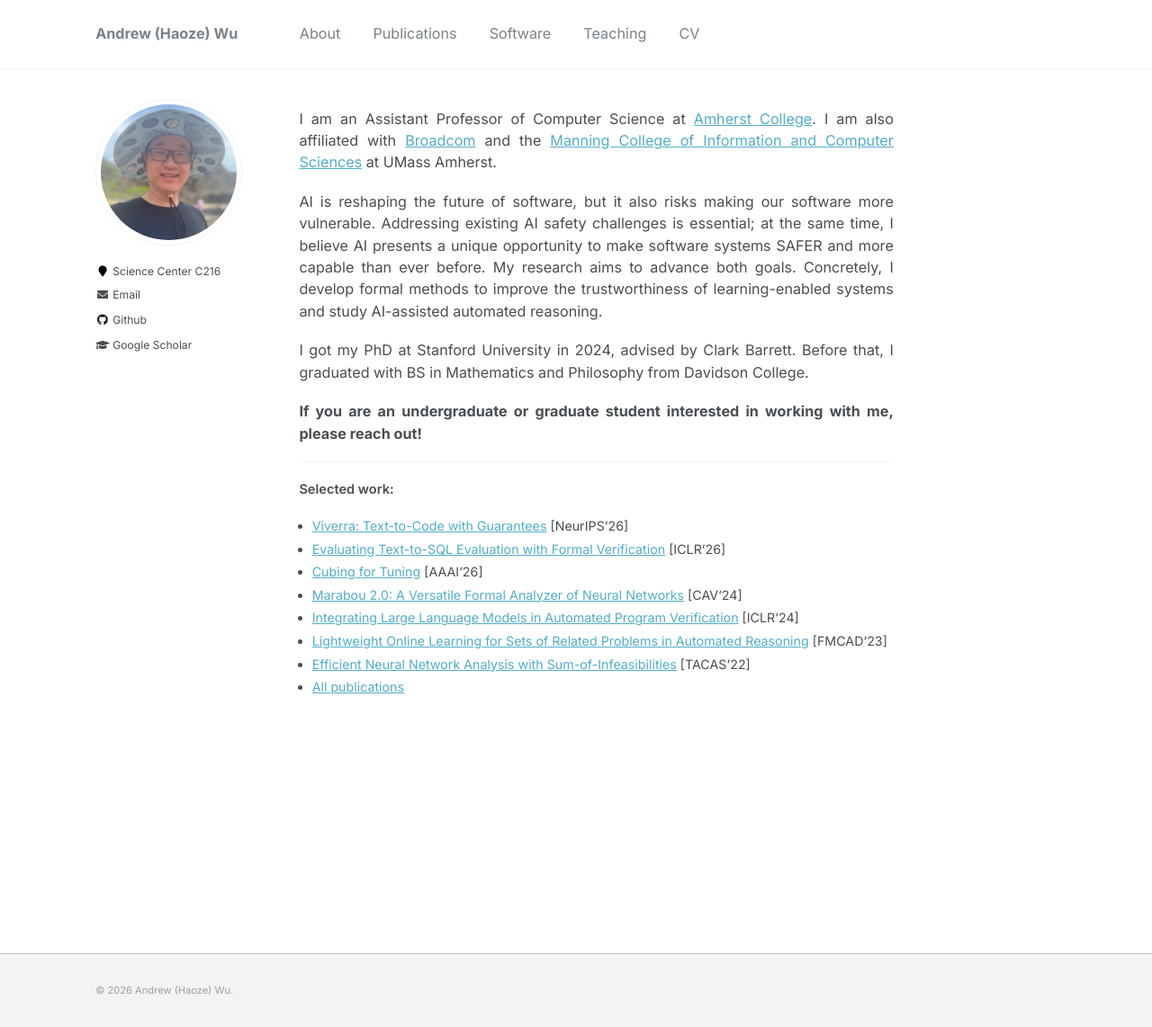
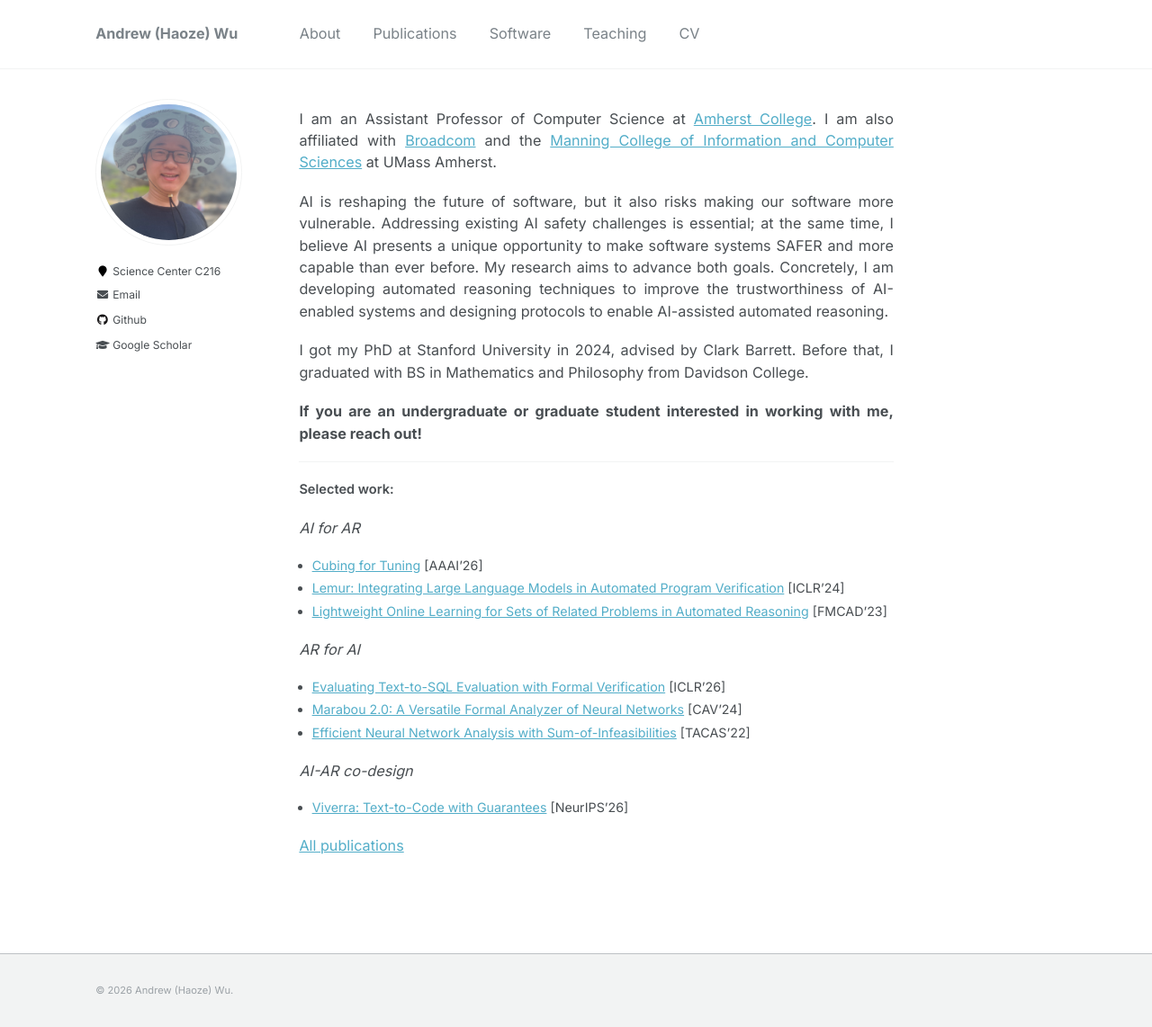
Before and after one commit to wu-haoze/wu-haoze.github.io, a Jekyll site: the page built from _pages/about.md, in a window 1280 px wide and 1142 px high. Shown: the whole window at 90% size. Built offline with Jekyll 4.4.1, drawn with Linux system fonts in a browser that asks for light colours.

Commit message:
Group selected work into AI for AR, AR for AI, and AI-AR co-design
Also update the research summary and apply the compact list style to all
selected-work lists.

Co-Authored-By: Claude Opus 5.5 <noreply@anthropic.com>

```diff
--- a/_pages/about.md
+++ b/_pages/about.md
@@ -11,7 +11,7 @@ classes: [justify-text, about-page]
 
 I am an Assistant Professor of Computer Science at [Amherst College](https://www.amherst.edu/){:target="_blank"}. I am also affiliated with [Broadcom](https://www.vmware.com/){:target="_blank"} and the [Manning College of Information and Computer Sciences](https://www.cics.umass.edu/){:target="_blank"} at UMass Amherst.
 
-AI is reshaping the future of software, but it also risks making our software more vulnerable. Addressing existing AI safety challenges is essential; at the same time, I believe AI presents a unique opportunity to make software systems SAFER and more capable than ever before. My research aims to advance both goals. Concretely, I develop formal methods to improve the trustworthiness of learning-enabled systems and study AI-assisted automated reasoning.
+AI is reshaping the future of software, but it also risks making our software more vulnerable. Addressing existing AI safety challenges is essential; at the same time, I believe AI presents a unique opportunity to make software systems SAFER and more capable than ever before. My research aims to advance both goals. Concretely, I am developing automated reasoning techniques to improve the trustworthiness of AI-enabled systems and designing protocols to enable AI-assisted automated reasoning.
 
 I got my PhD at Stanford University in 2024, advised by Clark Barrett. Before that, I graduated with BS in Mathematics and Philosophy from Davidson College.
 
@@ -20,11 +20,18 @@ I got my PhD at Stanford University in 2024, advised by Clark Barrett. Before th
 -------------------
 
 **Selected work:**
+
+*AI for AR*
+- [Cubing for Tuning](https://arxiv.org/abs/2504.19039){:target="_blank"} [AAAI'26]
+- [Lemur: Integrating Large Language Models in Automated Program Verification](https://arxiv.org/abs/2310.04870){:target="_blank"} [ICLR'24]
+- [Lightweight Online Learning for Sets of Related Problems in Automated Reasoning](https://arxiv.org/abs/2305.11087){:target="_blank"} [FMCAD'23]
+
+*AR for AI*
+- [Evaluating Text-to-SQL Evaluation with Formal Verification](https://arxiv.org/abs/2510.26840){:target="_blank"} [ICLR'26]
+- [Marabou 2.0: A Versatile Formal Analyzer of Neural Networks](https://arxiv.org/abs/2401.14461){:target="_blank"} [CAV'24]
+- [Efficient Neural Network Analysis with Sum-of-Infeasibilities](https://link.springer.com/chapter/10.1007/978-3-030-99524-9_8){:target="_blank"} [TACAS'22]
+
+*AI-AR co-design*
 - [Viverra: Text-to-Code with Guarantees](https://arxiv.org/abs/2605.14972){:target="_blank"} [NeurIPS'26]
-- [Evaluating Text-to-SQL Evaluation with Formal Verification](https://arxiv.org/abs/2510.26840){:target="_blank"} [ICLR'26]
-- [Cubing for Tuning](https://arxiv.org/abs/2504.19039){:target="_blank"} [AAAI'26]
-- [Marabou 2.0: A Versatile Formal Analyzer of Neural Networks](https://arxiv.org/abs/2401.14461){:target="_blank"} [CAV'24]
-- [Integrating Large Language Models in Automated Program Verification](https://arxiv.org/abs/2310.04870){:target="_blank"} [ICLR'24]
-- [Lightweight Online Learning for Sets of Related Problems in Automated Reasoning](https://arxiv.org/abs/2305.11087){:target="_blank"} [FMCAD'23]
-- [Efficient Neural Network Analysis with Sum-of-Infeasibilities](https://link.springer.com/chapter/10.1007/978-3-030-99524-9_8){:target="_blank"} [TACAS'22]
-- [All publications](https://wu-haoze.github.io/publications/)
+
+[All publications](https://wu-haoze.github.io/publications/)
--- a/_sass/_typography.scss
+++ b/_sass/_typography.scss
@@ -100,8 +100,8 @@ table {
 
 /* Selected publications styling for about page */
 .about-page .page__content {
-  /* Target the last unordered list (publications) */
-  ul:last-of-type {
+  /* Target the selected publication lists */
+  ul {
     font-size: 0.88em;
     line-height: 1.4;
     margin-left: 0.5em; /* Reduce left indent */
@@ -110,6 +110,7 @@ table {
     li {
       margin-bottom: 0.4em;
       line-height: 1.4;
+      text-align: left; /* Avoid stretched gaps when a title wraps */
     }
   }
 
```
